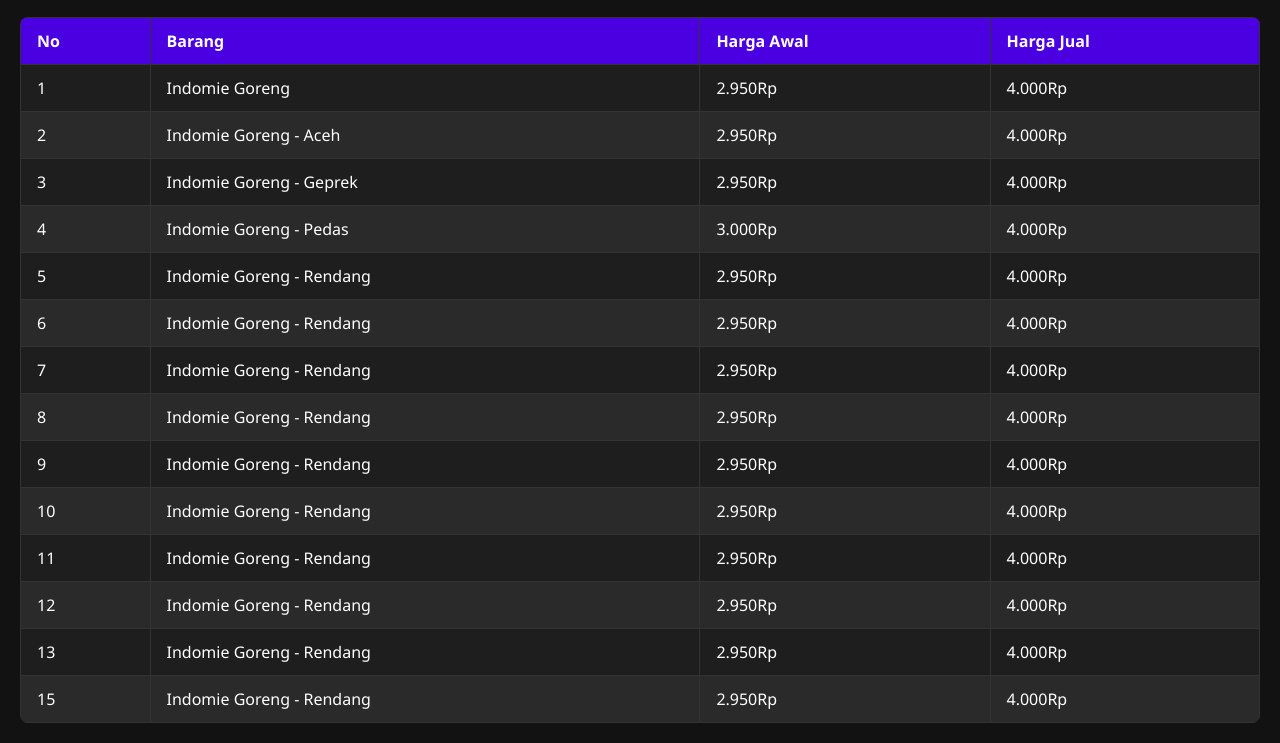
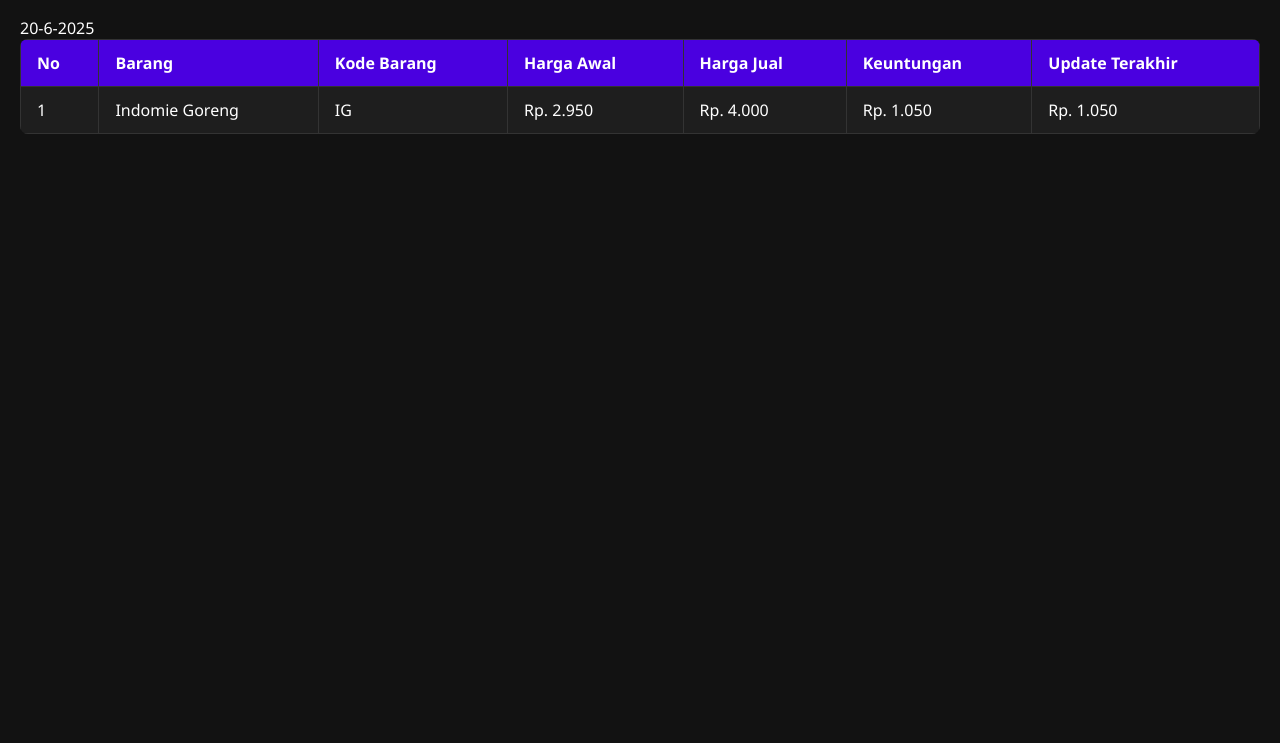
Before and after one commit to fatehmuhammad25/price-list, a plain HTML site: page index.html in a window 1280 px wide. Shown: the part 87-830 px from the top of the page. After the commit the page ends 800 px from the top, so only its background shows below. Drawn offline with Linux system fonts and the light colour scheme.

Commit message:
Update index.html

```diff
--- a/index.html
+++ b/index.html
@@ -83,25 +83,15 @@
         <tr>
             <th>No</th>
             <th>Barang</th>
+            <th>Kode Barang</th>
             <th>Harga Awal</th>
             <th>Harga Jual</th>
+            <th>Keuntungan</th>
+            <th>Update Terakhir</th>
         </tr>
     </thead>
     <tbody>
-        <tr><td>1</td><td>Indomie Goreng</td><td>2.950Rp</td><td>4.000Rp</td></tr>
-        <tr><td>2</td><td>Indomie Goreng - Aceh</td><td>2.950Rp</td><td>4.000Rp</td></tr>
-        <tr><td>3</td><td>Indomie Goreng - Geprek</td><td>2.950Rp</td><td>4.000Rp</td></tr>
-        <tr><td>4</td><td>Indomie Goreng - Pedas</td><td>3.000Rp</td><td>4.000Rp</td></tr>
-        <tr><td>5</td><td>Indomie Goreng - Rendang</td><td>2.950Rp</td><td>4.000Rp</td></tr>
-        <tr><td>6</td><td>Indomie Goreng - Rendang</td><td>2.950Rp</td><td>4.000Rp</td></tr>
-        <tr><td>7</td><td>Indomie Goreng - Rendang</td><td>2.950Rp</td><td>4.000Rp</td></tr>
-        <tr><td>8</td><td>Indomie Goreng - Rendang</td><td>2.950Rp</td><td>4.000Rp</td></tr>
-        <tr><td>9</td><td>Indomie Goreng - Rendang</td><td>2.950Rp</td><td>4.000Rp</td></tr>
-        <tr><td>10</td><td>Indomie Goreng - Rendang</td><td>2.950Rp</td><td>4.000Rp</td></tr>
-        <tr><td>11</td><td>Indomie Goreng - Rendang</td><td>2.950Rp</td><td>4.000Rp</td></tr>
-        <tr><td>12</td><td>Indomie Goreng - Rendang</td><td>2.950Rp</td><td>4.000Rp</td></tr>
-        <tr><td>13</td><td>Indomie Goreng - Rendang</td><td>2.950Rp</td><td>4.000Rp</td></tr>
-        <tr><td>15</td><td>Indomie Goreng - Rendang</td><td>2.950Rp</td><td>4.000Rp</td></tr>
+        <tr><td>1</td><td>Indomie Goreng</td><td>IG</td><td>Rp. 2.950</td><td>Rp. 4.000</td><td>Rp. 1.050</td><td>Rp. 1.050</td>20-6-2025</tr>
         <!-- Tambahkan baris sesuai kebutuhan -->
     </tbody>
 </table>
```
